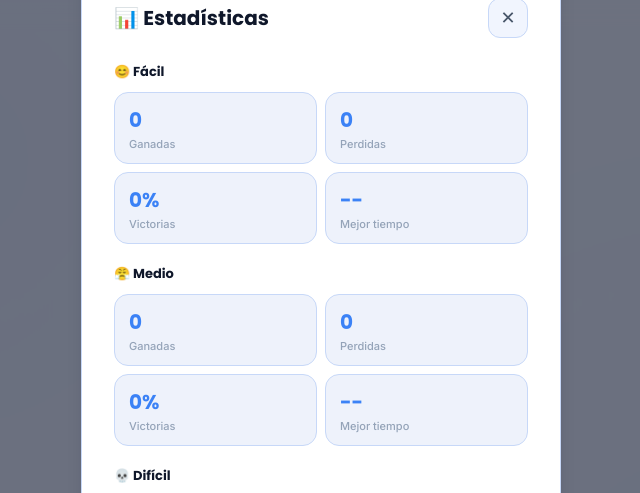
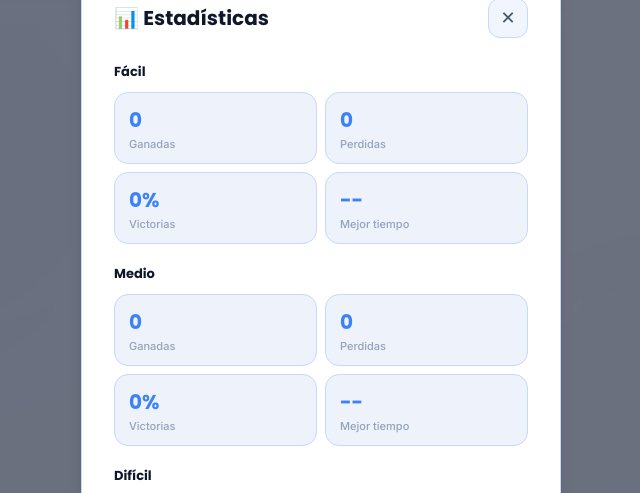
Before and after one commit to Franyur95/Haorcadito-Base-de-Datos, a plain HTML site: page minesweeper/index.html in a window 1280 px wide. Both pictures are taken after a click on the button "Ver estadísticas". Shown: the top 493 px of the page, without its empty margins (319-959 px from the left). Drawn offline with Linux system fonts and the light colour scheme.

Commit message:
buscaminass

```diff
--- a/minesweeper/index.html
+++ b/minesweeper/index.html
@@ -233,15 +233,15 @@
 
       <!-- Per difficulty -->
       <div>
-        <div class="stats-group-title">😊 Fácil</div>
+        <div class="stats-group-title"> Fácil</div>
         <div id="sstat-easy" class="stats-grid"></div>
       </div>
       <div>
-        <div class="stats-group-title">😤 Medio</div>
+        <div class="stats-group-title">Medio</div>
         <div id="sstat-medium" class="stats-grid"></div>
       </div>
       <div>
-        <div class="stats-group-title">💀 Difícil</div>
+        <div class="stats-group-title">Difícil</div>
         <div id="sstat-hard" class="stats-grid"></div>
       </div>
 
--- a/minesweeper/js/game.js
+++ b/minesweeper/js/game.js
@@ -5,9 +5,9 @@
 
 // ── Config ────────────────────────────────────────────────
 const DIFFICULTIES = {
-  easy:   { label:'Fácil',   rows:9,  cols:9,  mines:10, emoji:'😊', color:'#22c55e', bg:'rgba(34,197,94,.1)',  border:'rgba(34,197,94,.25)' },
-  medium: { label:'Medio',   rows:16, cols:16, mines:40, emoji:'😤', color:'#f59e0b', bg:'rgba(245,158,11,.1)', border:'rgba(245,158,11,.25)' },
-  hard:   { label:'Difícil', rows:16, cols:30, mines:99, emoji:'💀', color:'#ef4444', bg:'rgba(239,68,68,.1)',  border:'rgba(239,68,68,.25)' },
+  easy:   { label:'Fácil',   rows:9,  cols:9,  mines:10, emoji: '🙂 ',color:'#22c55e', bg:'rgba(34,197,94,.1)',  border:'rgba(34,197,94,.25)' },
+  medium: { label:'Medio',   rows:16, cols:16, mines:40, emoji : '😐' ,color:'#f59e0b', bg:'rgba(245,158,11,.1)', border:'rgba(245,158,11,.25)' },
+  hard:   { label:'Difícil', rows:16, cols:30, mines:99, emoji :'😵‍💫 ', color:'#ef4444', bg:'rgba(239,68,68,.1)',  border:'rgba(239,68,68,.25)' },
   custom: { label:'Personalizado', rows:9, cols:9, mines:10, emoji:'⚙️', color:'#8b5cf6', bg:'rgba(139,92,246,.1)', border:'rgba(139,92,246,.25)' }
 };
 
```
